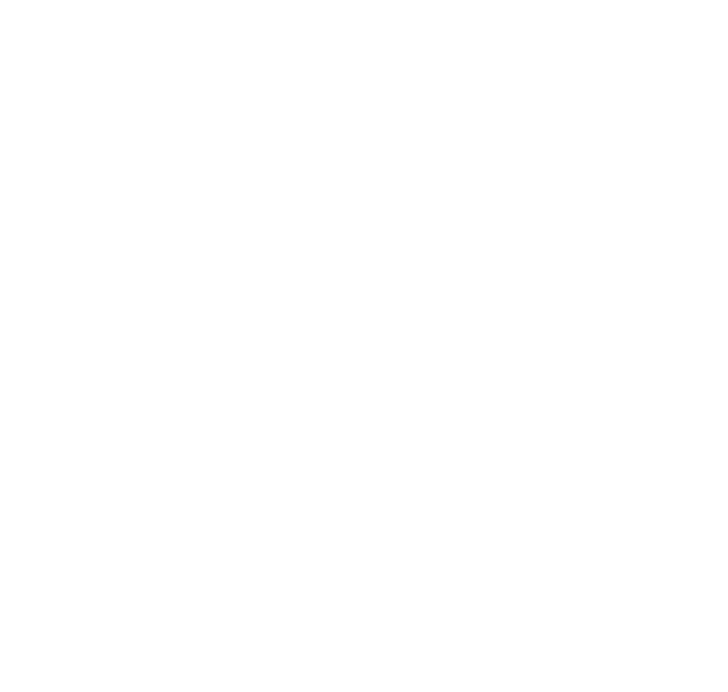
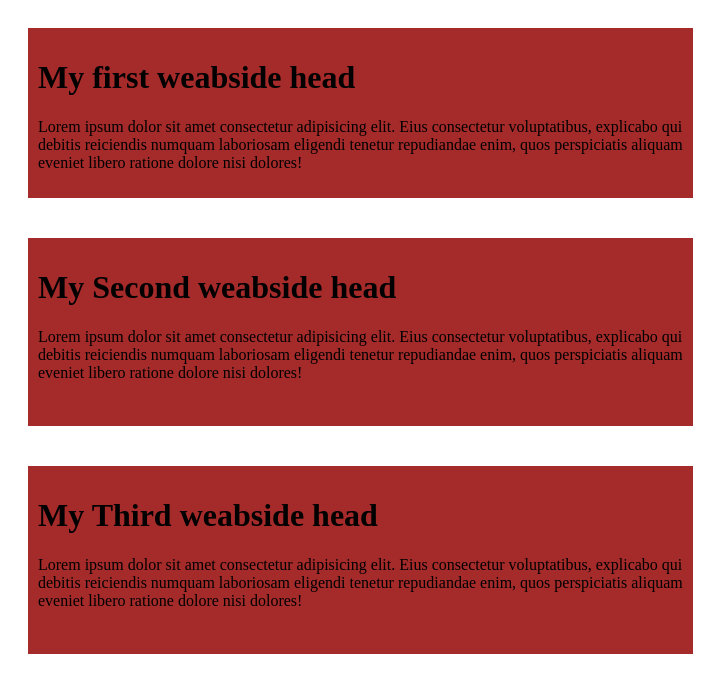
Before and after one commit to rakibulhasan1996/my-simple-website, a plain HTML site: page index.html in a window 1280 px wide. Shown: the whole page, without its empty margins (0-728 px from the left). Drawn offline with Linux system fonts and the light colour scheme.

Commit message:
my second commit

```diff
--- a/index.html
+++ b/index.html
@@ -4,8 +4,20 @@
     <meta charset="UTF-8">
     <meta name="viewport" content="width=device-width, initial-scale=1.0">
     <title><Menu>My simple weabside</Menu></title>
+    <link rel="stylesheet" href="style/block.css">
 </head>
 <body>
-
+    <div>
+        <h1>My first weabside head</h1>
+        <p>Lorem ipsum dolor sit amet consectetur adipisicing elit. Eius consectetur voluptatibus, explicabo qui<br> debitis reiciendis numquam laboriosam eligendi tenetur repudiandae enim, quos perspiciatis aliquam<br>  eveniet libero ratione dolore nisi dolores!</p>
+    </div>
+    <div>
+        <h1>My Second  weabside head</h1>
+        <p>Lorem ipsum dolor sit amet consectetur adipisicing elit. Eius consectetur voluptatibus, explicabo qui<br> debitis reiciendis numquam laboriosam eligendi tenetur repudiandae enim, quos perspiciatis aliquam<br>  eveniet libero ratione dolore nisi dolores!</p><br>
+    </div>
+    <div>
+        <h1>My Third weabside head</h1>
+        <p>Lorem ipsum dolor sit amet consectetur adipisicing elit. Eius consectetur voluptatibus, explicabo qui<br> debitis reiciendis numquam laboriosam eligendi tenetur repudiandae enim, quos perspiciatis aliquam<br>  eveniet libero ratione dolore nisi dolores!</p><br>
+    </div>
 </body>
 </html>
--- /dev/null
+++ b/style/block.css
@@ -0,0 +1,7 @@
+div{
+   background-color: brown;
+   width:max-content;
+   text-align: justify;
+   padding: 10px ;
+   border: 20px  solid white;
+}
```
